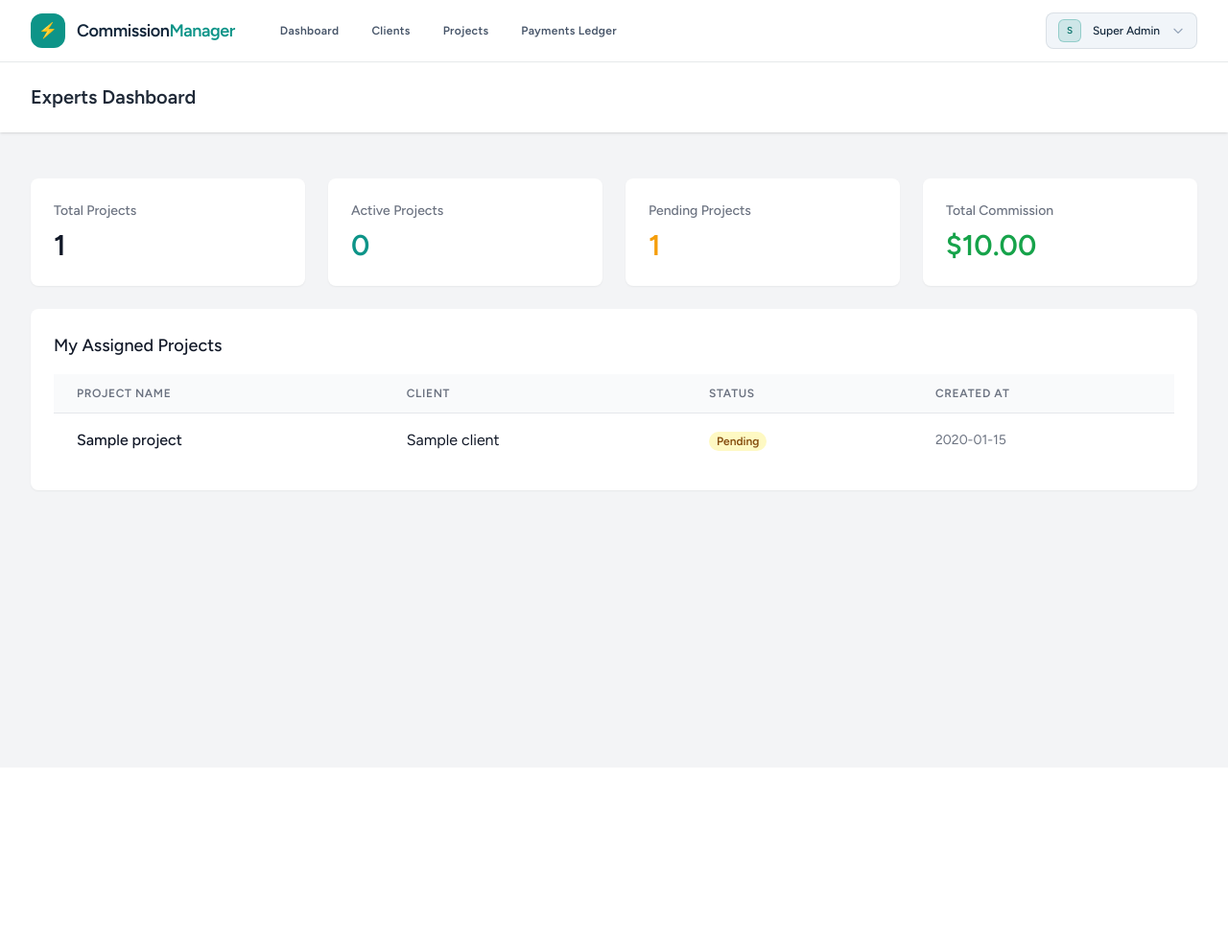
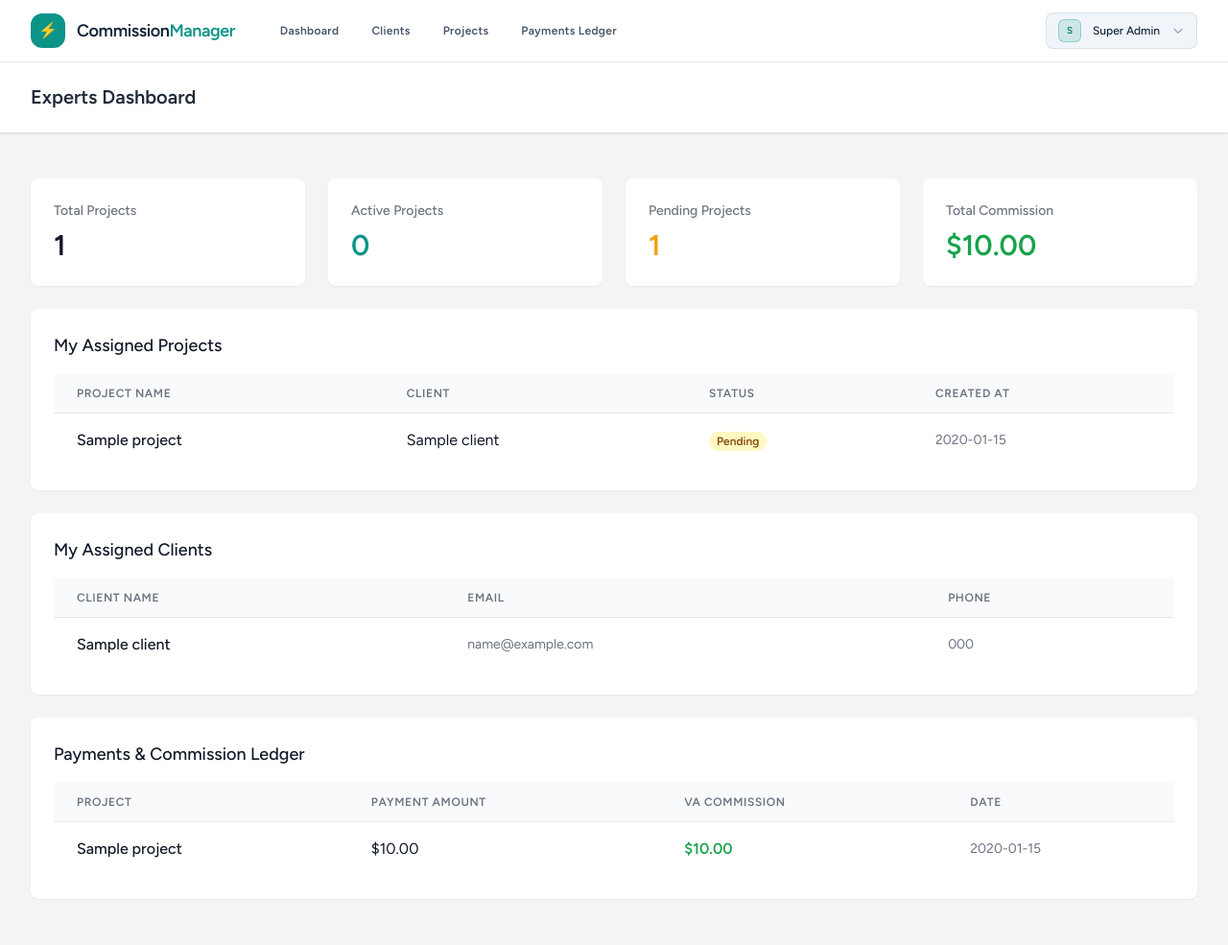
Before and after one commit to ShahzaibRiaz23/commission-manager, a Laravel app: page /va/dashboard in a window 1280 px wide. Shown: the whole page at 96% size. Before the commit the page ends 513 px from the top, so only its background shows below. Run offline with Laravel 12, Linux system fonts and the light colour scheme; a user stored in the database is signed in; data comes from the database, SQL or seed files in the repository; tables that the repository leaves empty hold one stand-in row (values such as "Sample post"); style sheets or scripts are compiled from the project's sources.

Commit message:
Set the sale and experts dashboard that show the clients and projects payment those which is assign by superAdmin

```diff
--- a/app/Http/Controllers/VADashboardController.php
+++ b/app/Http/Controllers/VADashboardController.php
@@ -2,28 +2,49 @@
 
 namespace App\Http\Controllers;
 
+use App\Models\Client;
 use App\Models\Project;
 use App\Models\ProjectPayment;
+use Illuminate\Http\Request;
 
 class VADashboardController extends Controller
 {
-    public function index()
+    public function index(Request $request)
     {
         $userId = auth()->id();
 
+        // 1. Assigned Projects Query Builder
         $assignedProjects = Project::whereHas('vas', function ($query) use ($userId) {
             $query->where('users.id', $userId);
         });
 
+        $assignedProjectIds = (clone $assignedProjects)->pluck('id');
+
+        // 2. Stats & Metrics
         $totalProjects = (clone $assignedProjects)->count();
         $activeProjects = (clone $assignedProjects)->where('status', 'active')->count();
         $pendingProjects = (clone $assignedProjects)->where('status', 'pending')->count();
+
+        // 3. Assigned Projects List
         $projects = (clone $assignedProjects)->with('client')->latest()->get();
 
+        // 4. Assigned Clients
+        $clientIds = $projects->pluck('client_id')->unique();
+        $clients = Client::whereIn('id', $clientIds)->get();
+
+        // 5. Payments / Ledger
+        $payments = ProjectPayment::whereIn('project_id', $assignedProjectIds)
+            ->when($request->from, fn($q, $v) => $q->whereDate('payment_date', '>=', $v))
+            ->when($request->to, fn($q, $v) => $q->whereDate('payment_date', '<=', $v))
+            ->with('project.client')
+            ->latest('payment_date')
+            ->get();
+
+        // 6. Total Commission Calculation
         $totalCommission = ProjectPayment::with('project.vas')
-            ->whereHas('project.vas', function ($query) use ($userId) {
-                $query->where('users.id', $userId);
-            })
+            ->whereIn('project_id', $assignedProjectIds)
+            ->when($request->from, fn($q, $v) => $q->whereDate('payment_date', '>=', $v))
+            ->when($request->to, fn($q, $v) => $q->whereDate('payment_date', '<=', $v))
             ->get()
             ->sum(function ($payment) {
                 return $payment->va_commission_amount / max(1, $payment->project->vas->count());
@@ -34,6 +55,8 @@ class VADashboardController extends Controller
             'activeProjects',
             'pendingProjects',
             'projects',
+            'clients',
+            'payments',
             'totalCommission'
         ));
     }
--- a/resources/views/va/dashboard.blade.php
+++ b/resources/views/va/dashboard.blade.php
@@ -6,10 +6,10 @@
     </x-slot>
 
     <div class="py-12">
-        <div class="max-w-7xl mx-auto sm:px-6 lg:px-8">
+        <div class="max-w-7xl mx-auto sm:px-6 lg:px-8 space-y-6">
 
             <!-- Statistics Cards -->
-            <div class="grid grid-cols-1 md:grid-cols-4 gap-6 mb-6">
+            <div class="grid grid-cols-1 md:grid-cols-4 gap-6">
                 <!-- Total Projects -->
                 <div class="bg-white dark:bg-gray-800 overflow-hidden shadow-sm sm:rounded-lg p-6">
                     <div class="text-gray-500 dark:text-gray-400 text-sm font-medium">Total Projects</div>
@@ -31,7 +31,8 @@
                 <!-- Total Commission -->
                 <div class="bg-white dark:bg-gray-800 overflow-hidden shadow-sm sm:rounded-lg p-6">
                     <div class="text-gray-500 dark:text-gray-400 text-sm font-medium">Total Commission</div>
-                    <div class="text-3xl font-bold text-green-600 dark:text-green-400 mt-2">${{ number_format($totalCommission, 2) }}</div>
+                    <div class="text-3xl font-bold text-green-600 dark:text-green-400 mt-2">
+                        ${{ number_format($totalCommission, 2) }}</div>
                 </div>
             </div>
 
@@ -43,7 +44,8 @@
                     <div class="overflow-x-auto">
                         <table class="min-w-full divide-y divide-gray-200 dark:divide-gray-700">
                             <thead>
-                                <tr class="bg-gray-50 dark:bg-gray-700 text-left text-xs font-medium text-gray-500 dark:text-gray-300 uppercase tracking-wider">
+                                <tr
+                                    class="bg-gray-50 dark:bg-gray-700 text-left text-xs font-medium text-gray-500 dark:text-gray-300 uppercase tracking-wider">
                                     <th class="px-6 py-3">Project Name</th>
                                     <th class="px-6 py-3">Client</th>
                                     <th class="px-6 py-3">Status</th>
@@ -53,18 +55,100 @@
                             <tbody class="divide-y divide-gray-200 dark:divide-gray-700">
                                 @forelse($projects as $project)
                                     <tr>
-                                        <td class="px-6 py-4 whitespace-nowrap font-medium">{{ $project->name ?? 'N/A' }}</td>
+                                        <td class="px-6 py-4 whitespace-nowrap font-medium">{{ $project->name ?? 'N/A' }}
+                                        </td>
                                         <td class="px-6 py-4 whitespace-nowrap">{{ $project->client->name ?? 'N/A' }}</td>
                                         <td class="px-6 py-4 whitespace-nowrap">
-                                            <span class="px-2 inline-flex text-xs leading-5 font-semibold rounded-full {{ $project->status == 'active' ? 'bg-green-100 text-green-800' : 'bg-yellow-100 text-yellow-800' }}">
+                                            <span
+                                                class="px-2 inline-flex text-xs leading-5 font-semibold rounded-full {{ $project->status == 'active' ? 'bg-green-100 text-green-800' : 'bg-yellow-100 text-yellow-800' }}">
                                                 {{ ucfirst($project->status) }}
                                             </span>
                                         </td>
-                                        <td class="px-6 py-4 whitespace-nowrap text-sm text-gray-500">{{ $project->created_at->format('Y-m-d') }}</td>
+                                        <td class="px-6 py-4 whitespace-nowrap text-sm text-gray-500">
+                                            {{ $project->created_at->format('Y-m-d') }}</td>
                                     </tr>
                                 @empty
                                     <tr>
-                                        <td colspan="4" class="px-6 py-4 text-center text-gray-500">No projects assigned yet.</td>
+                                        <td colspan="4" class="px-6 py-4 text-center text-gray-500">No projects assigned
+                                            yet.</td>
+                                    </tr>
+                                @endforelse
+                            </tbody>
+                        </table>
+                    </div>
+                </div>
+            </div>
+
+            <!-- Assigned Clients Table -->
+            <div class="bg-white dark:bg-gray-800 overflow-hidden shadow-sm sm:rounded-lg">
+                <div class="p-6 text-gray-900 dark:text-gray-100">
+                    <h3 class="text-lg font-medium mb-4">My Assigned Clients</h3>
+
+                    <div class="overflow-x-auto">
+                        <table class="min-w-full divide-y divide-gray-200 dark:divide-gray-700">
+                            <thead>
+                                <tr
+                                    class="bg-gray-50 dark:bg-gray-700 text-left text-xs font-medium text-gray-500 dark:text-gray-300 uppercase tracking-wider">
+                                    <th class="px-6 py-3">Client Name</th>
+                                    <th class="px-6 py-3">Email</th>
+                                    <th class="px-6 py-3">Phone</th>
+                                </tr>
+                            </thead>
+                            <tbody class="divide-y divide-gray-200 dark:divide-gray-700">
+                                @forelse($clients as $client)
+                                    <tr>
+                                        <td class="px-6 py-4 whitespace-nowrap font-medium">{{ $client->name ?? 'N/A' }}
+                                        </td>
+                                        <td class="px-6 py-4 whitespace-nowrap text-sm text-gray-500">
+                                            {{ $client->email ?? 'N/A' }}</td>
+                                        <td class="px-6 py-4 whitespace-nowrap text-sm text-gray-500">
+                                            {{ $client->phone ?? 'N/A' }}</td>
+                                    </tr>
+                                @empty
+                                    <tr>
+                                        <td colspan="3" class="px-6 py-4 text-center text-gray-500">No clients found for
+                                            assigned projects.</td>
+                                    </tr>
+                                @endforelse
+                            </tbody>
+                        </table>
+                    </div>
+                </div>
+            </div>
+
+            <!-- Assigned Payments Ledger Table -->
+            <div class="bg-white dark:bg-gray-800 overflow-hidden shadow-sm sm:rounded-lg">
+                <div class="p-6 text-gray-900 dark:text-gray-100">
+                    <h3 class="text-lg font-medium mb-4">Payments & Commission Ledger</h3>
+
+                    <div class="overflow-x-auto">
+                        <table class="min-w-full divide-y divide-gray-200 dark:divide-gray-700">
+                            <thead>
+                                <tr
+                                    class="bg-gray-50 dark:bg-gray-700 text-left text-xs font-medium text-gray-500 dark:text-gray-300 uppercase tracking-wider">
+                                    <th class="px-6 py-3">Project</th>
+                                    <th class="px-6 py-3">Payment Amount</th>
+                                    <th class="px-6 py-3">VA Commission</th>
+                                    <th class="px-6 py-3">Date</th>
+                                </tr>
+                            </thead>
+                            <tbody class="divide-y divide-gray-200 dark:divide-gray-700">
+                                @forelse($payments as $payment)
+                                    <tr>
+                                        <td class="px-6 py-4 whitespace-nowrap font-medium">
+                                            {{ $payment->project->name ?? 'N/A' }}</td>
+                                        <td class="px-6 py-4 whitespace-nowrap">
+                                            ${{ number_format($payment->payment_amount, 2) }}</td>
+                                        <td class="px-6 py-4 whitespace-nowrap text-green-600 font-semibold">
+                                            ${{ number_format($payment->va_commission_amount, 2) }}</td>
+                                        <td class="px-6 py-4 whitespace-nowrap text-sm text-gray-500">
+                                            {{ optional($payment->payment_date)->format('Y-m-d') ?? $payment->created_at->format('Y-m-d') }}
+                                        </td>
+                                    </tr>
+                                @empty
+                                    <tr>
+                                        <td colspan="4" class="px-6 py-4 text-center text-gray-500">No payment records
+                                            found.</td>
                                     </tr>
                                 @endforelse
                             </tbody>
```
Also changed, not shown: app/Http/Controllers/ClientController.php (+18 -2 lines), app/Http/Controllers/PaymentController.php (+34 -6 lines), app/Http/Controllers/ProjectController.php (+19 -2 lines), app/Http/Controllers/SalesDashboardController.php (+31 -8 lines).
